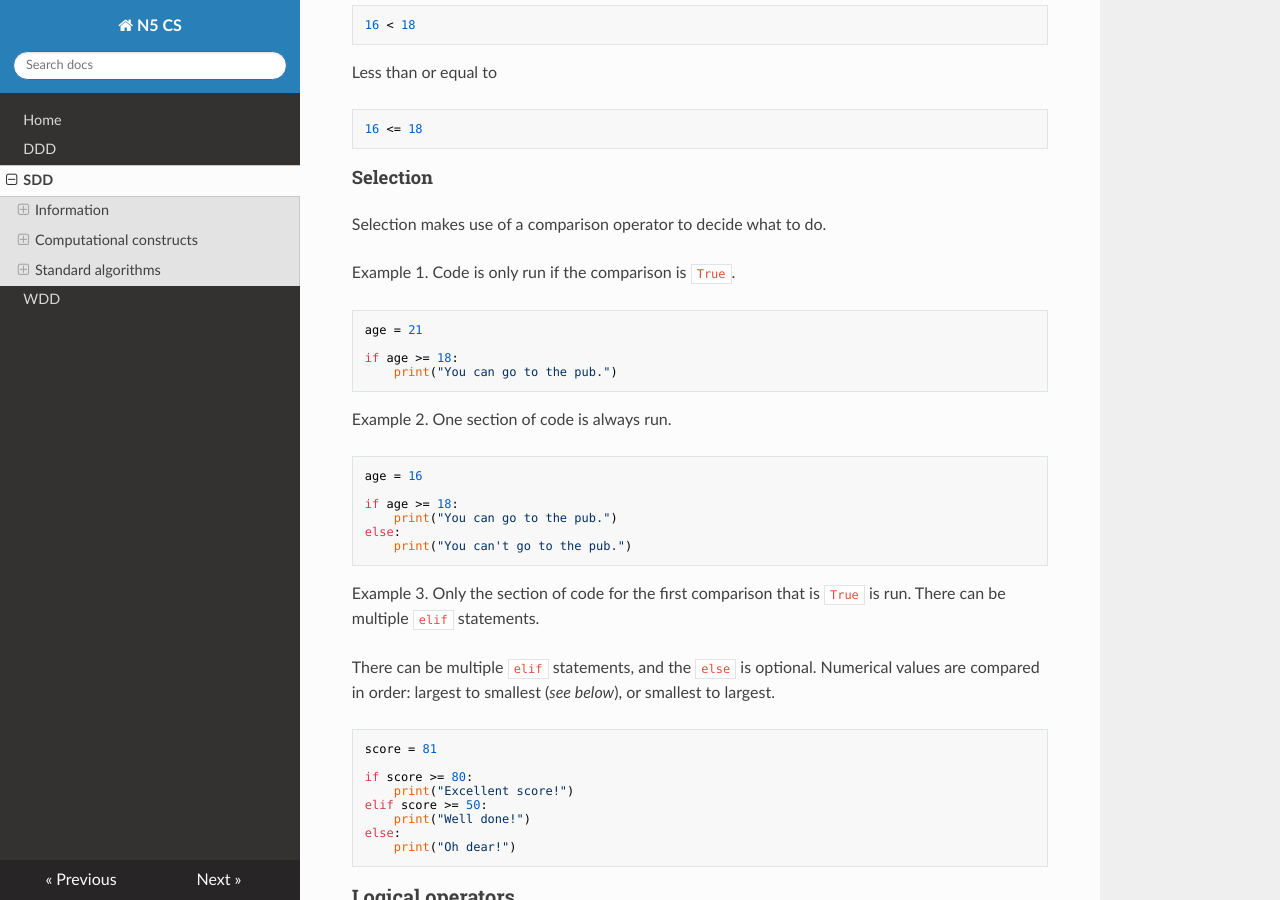
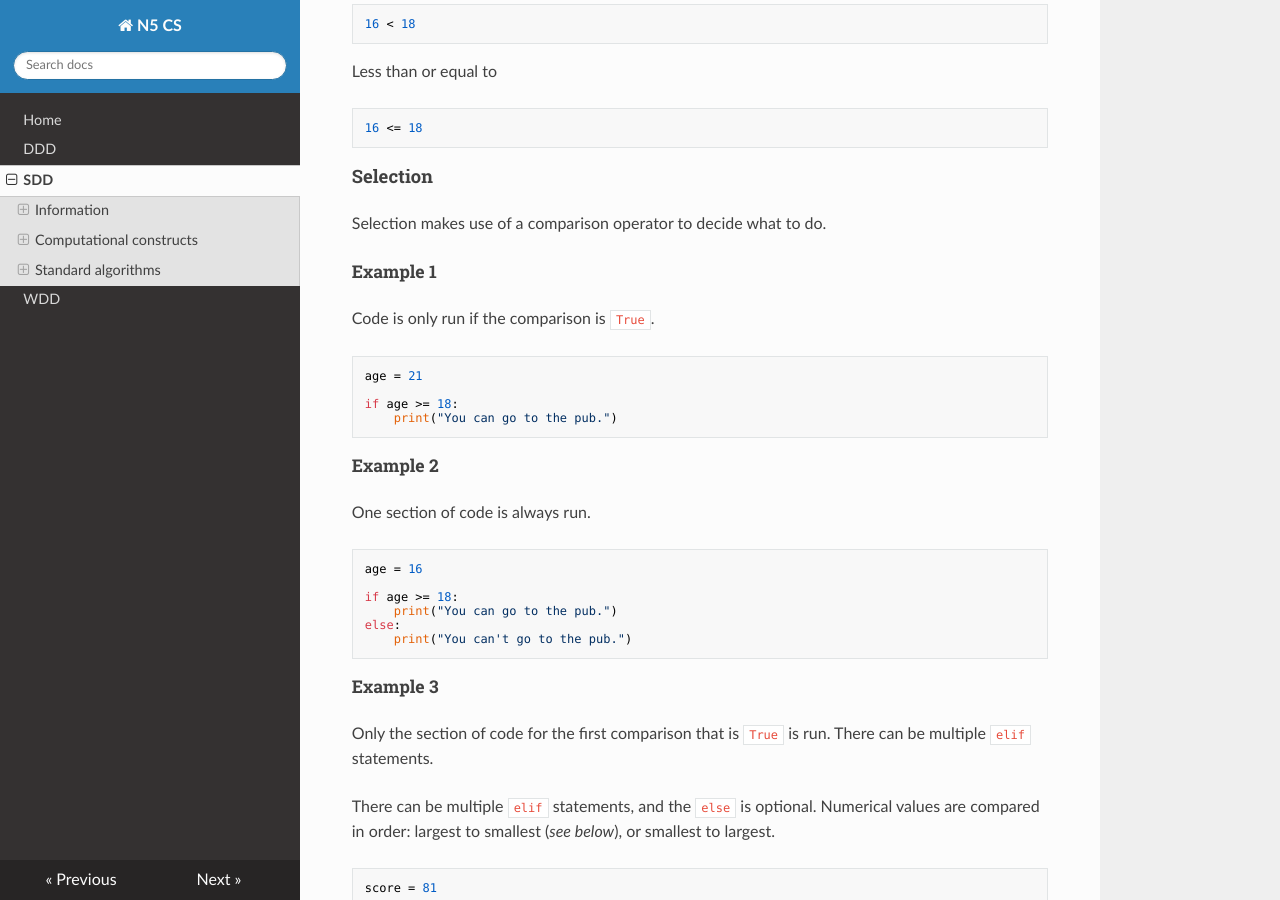
Before and after one commit to MrFriendCS/N5-CS, an MkDocs documentation site: the page built from docs/N5-CS-SDD.md, in a window 1280 px wide and 900 px high, scrolled down 4841 px. Built offline with MkDocs 1.6.1, drawn with Linux system fonts in a browser that asks for light colours; nearby versions of some CDN libraries.

Commit message:
docs/N5-CS-SDD.md updated from https://stackedit.io/

````diff
--- a/docs/N5-CS-SDD.md
+++ b/docs/N5-CS-SDD.md
@@ -259,7 +259,9 @@ Less than or equal to
 
 Selection makes use of a comparison operator to decide what to do.
 
-Example 1.  Code is only run if the comparison is `True`.
+##### Example 1
+
+Code is only run if the comparison is `True`.
 
 ``` python
 age = 21
@@ -268,7 +270,9 @@ if age >= 18:
     print("You can go to the pub.")
 ```
 
-Example 2.  One section of code is always run.
+##### Example 2
+
+One section of code is always run.
 
 ``` python
 age = 16
@@ -279,7 +283,9 @@ else:
     print("You can't go to the pub.")
 ```
 
-Example 3.  Only the section of code for the first comparison that is `True` is run.  There can be multiple `elif` statements.
+##### Example 3
+
+Only the section of code for the first comparison that is `True` is run.  There can be multiple `elif` statements.
 
 There can be multiple `elif` statements, and the `else` is optional.  Numerical values are compared in order: largest to smallest (_see below_), or smallest to largest.
 
````
Also changed, not shown: other parts of docs/N5-CS-SDD.md (+2 -2 lines).
